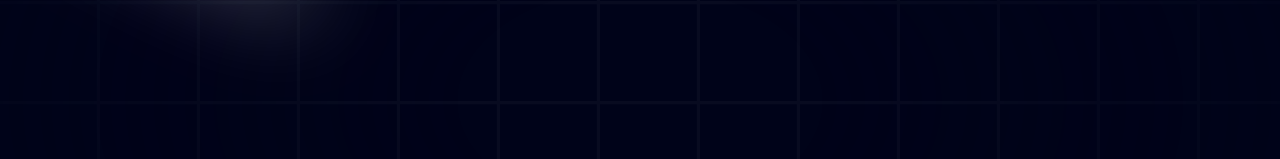
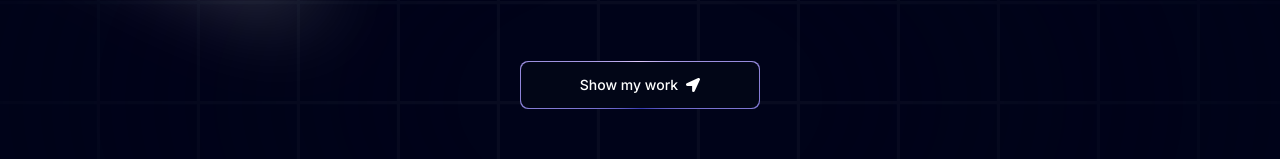
Before and after one commit to Delta-ReFz/Portfolio, a Next.js app: page / in a window 1280 px wide. Shown: the part 299-458 px from the top of the page. Built offline with nearby package versions, Linux system fonts and the light colour scheme.

Commit message:
Ajout de mes modifications

```diff
--- a/components/Hero.tsx
+++ b/components/Hero.tsx
@@ -1,6 +1,8 @@
+import { FaLocationArrow } from 'react-icons/fa'
 import React from 'react'
 import { Spotlight } from './ui/Spotlight'
 import { TextGenerateEffect } from './ui/TextGenerateEffect'
+import MagicButton from './ui/MagicButton'
 
 const Hero = () => {
   return (
@@ -35,6 +37,13 @@ const Hero = () => {
                     <p className='text-center md:tracking-wider mb-4 text-sm md:text-lg lg:text-2xl'>
                         Hi, I&apos;m El Mehdi a Software Engineer Student based in Canada.
                     </p>
+
+                    <a href="#about"></a>
+                    <MagicButton
+                     title = "Show my work"
+                     icon = {<FaLocationArrow />}
+                     position='right'
+                    />
                     </div>
             </div>
 
--- /dev/null
+++ b/components/ui/MagicButton.tsx
@@ -0,0 +1,22 @@
+"use client";
+import React from 'react'
+
+const MagicButton = ({
+
+    title, icon, position, handleClick, otherClasses
+}: {
+    title: string; icon: React.ReactNode, position: string; handleClick?: () => void; otherClasses?: string;
+}) => {
+    return (
+        <button className="relative inline-flex h-12 overflow-hidden rounded-lg p-[1px] focus:outline-none md:w-60 md:mt-10" onClick = {handleClick}>
+            <span className="absolute inset-[-1000%] animate-[spin_2s_linear_infinite] bg-[conic-gradient(from_90deg_at_50%_50%,#E2CBFF_0%,#393BB2_50%,#E2CBFF_100%)]" />
+            <span className={`inline-flex h-full w-full cursor-pointer items-center justify-center rounded-lg bg-slate-950 px-7 text-sm font-medium text-white backdrop-blur-3xl gap-2 ${otherClasses}`}>
+                {position === 'left' && icon}
+                {title}
+                {position === 'right' && icon}
+            </span>
+        </button>
+    )
+}
+
+export default MagicButton
--- a/package.json
+++ b/package.json
@@ -15,6 +15,7 @@
     "next-themes": "^0.4.4",
     "react": "^19.0.0",
     "react-dom": "^19.0.0",
+    "react-icons": "^5.4.0",
     "tailwind-merge": "^2.6.0"
   },
   "devDependencies": {
```
Also changed, not shown: 1 other file (tests, documents, lock files or other folders).
